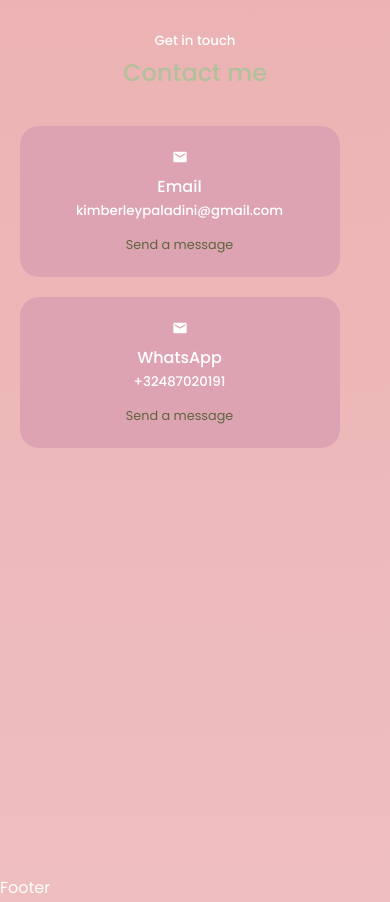
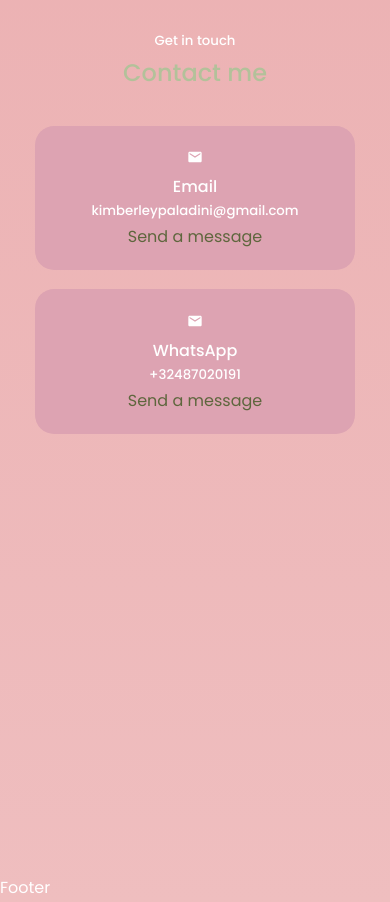
Before and after one commit to Kimberley16/Portfolio, a React (Vite) app in the folder vite-project/: page / in a window 390 px wide. Shown: the part 4260-5162 px from the top of the page. Built offline with nearby package versions, Linux system fonts and the light colour scheme.

Commit message:
end of contact

```diff
--- a/vite-project/src/components/Contact/Contact.css
+++ b/vite-project/src/components/Contact/Contact.css
@@ -5,7 +5,8 @@
   justify-content: center;
 }
 
-.contact__option {
+.contact__option1,
+.contact__option2 {
   background: var(--color-bg-variant);
   padding: 1.2rem;
   border-radius: 1.2rem;
@@ -15,9 +16,13 @@
   width: 20em;
 }
 
-.contact__option:hover {
+.contact__option1:hover {
   background: transparent;
-  border-color: var(--color-primary-variant);
+  border-color: var(--color-bg);
+}
+.contact__option2:hover {
+  background: transparent;
+  border-color: var(--color-bg);
 }
 
 .contact__option-icon {
@@ -58,10 +63,13 @@ textarea {
   .contact__options {
     display: flex;
     flex-direction: column;
-    justify-content: center;
+    /* justify-content: center; */
   }
-  .container.contact__container {
-    /* width: var(--container-width-sm); */
+  .contact__option1 {
+    margin-left: auto;
+    margin-right: auto;
+  }
+  .contact__option2 {
     margin-left: auto;
     margin-right: auto;
   }
--- a/vite-project/src/components/Contact/Contact.jsx
+++ b/vite-project/src/components/Contact/Contact.jsx
@@ -9,7 +9,7 @@ const contact = () => {
       <h2>Contact me</h2>
       <div className="container contact__container">
         <div className="contact__options">
-          <article className="contact__option">
+          <article className="contact__option1">
             <MdEmail />
             <h4>Email</h4>
             <h5>kimberleypaladini@gmail.com</h5>
@@ -17,7 +17,7 @@ const contact = () => {
               Send a message
             </a>
           </article>
-          <article className="contact__option">
+          <article className="contact__option2">
             <MdEmail />
             <h4>WhatsApp</h4>
             <h5>+32487020191</h5>
```
